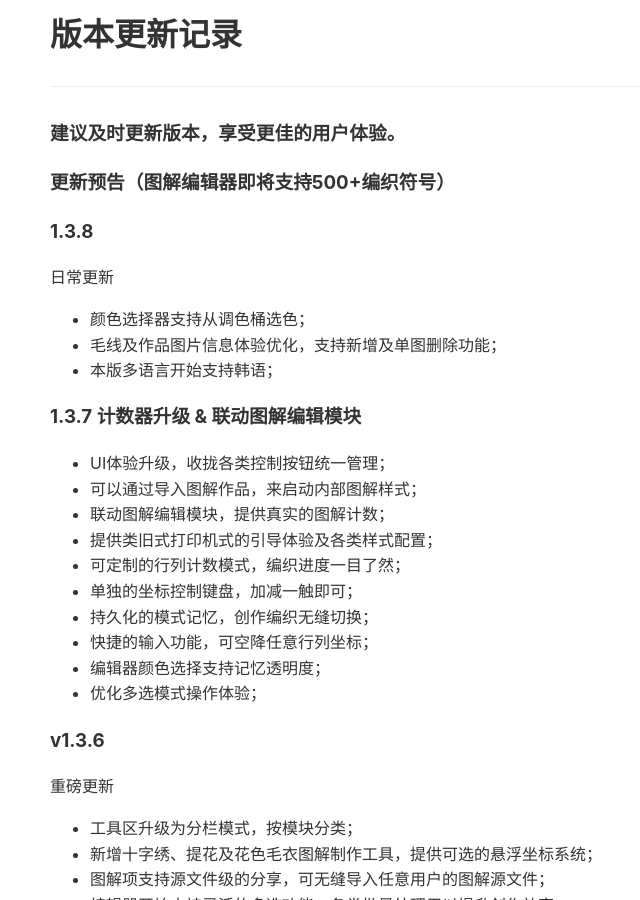
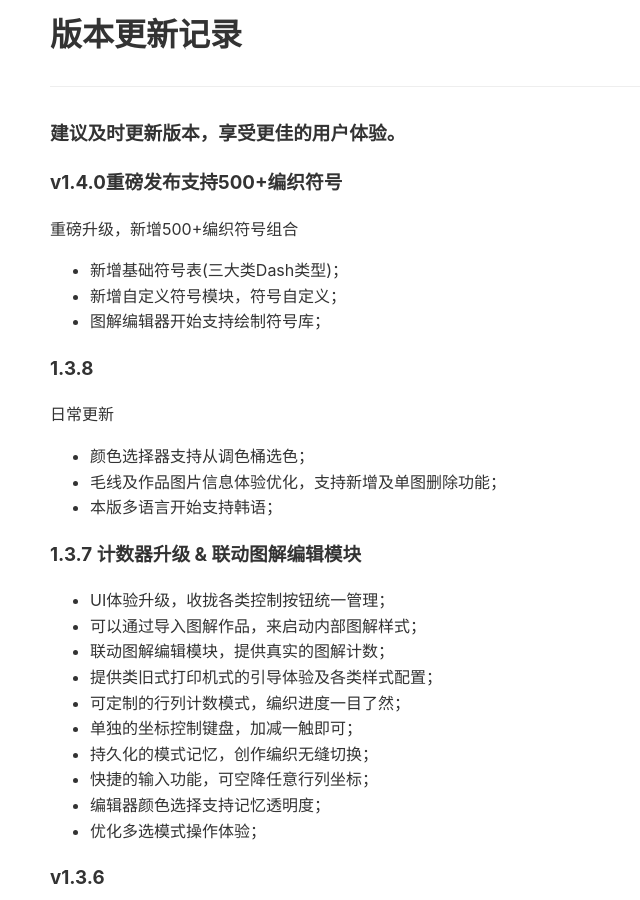
Before and after one commit to iBlackStone/iblackstone.github.io, a Jekyll site: the page built from setword/versions.md, in a window 1280 px wide and 900 px high. Shown: the whole window, without its empty margins (206-846 px from the left). Built offline with Jekyll 4.4.1, drawn with Linux system fonts in a browser that asks for light colours.

```diff
--- a/setword/versions.md
+++ b/setword/versions.md
@@ -5,7 +5,11 @@ title: "版本更新记录"
 
 ### 建议及时更新版本，享受更佳的用户体验。
 
-### 更新预告（图解编辑器即将支持500+编织符号）
+### v1.4.0重磅发布支持500+编织符号
+重磅升级，新增500+编织符号组合
+- 新增基础符号表(三大类Dash类型)；
+- 新增自定义符号模块，符号自定义；
+- 图解编辑器开始支持绘制符号库；
 
 ### 1.3.8
 
```
Also changed, not shown: setword/versionsen.md (+4 -1 lines).
